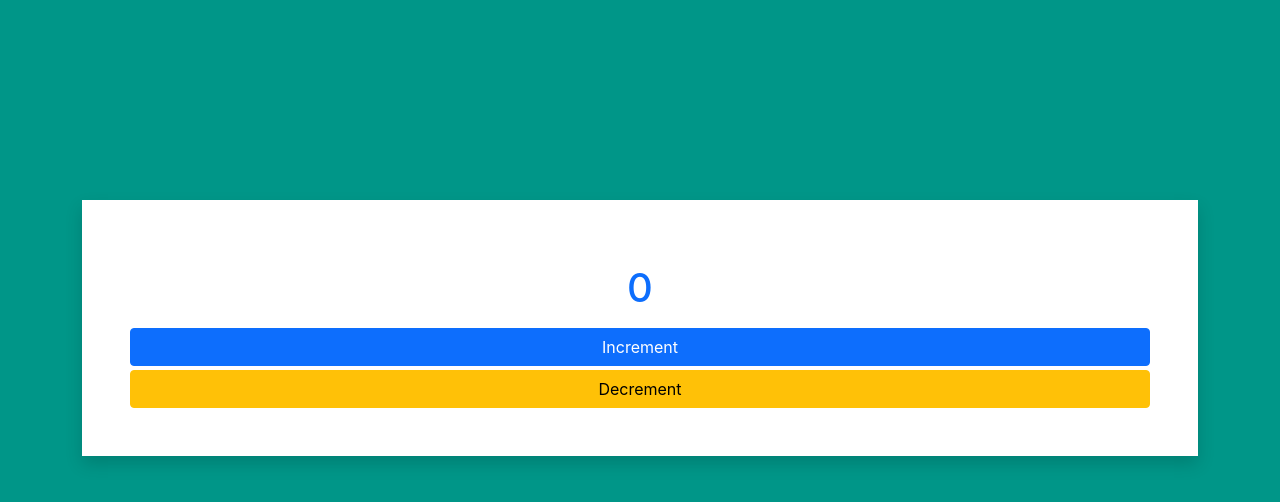
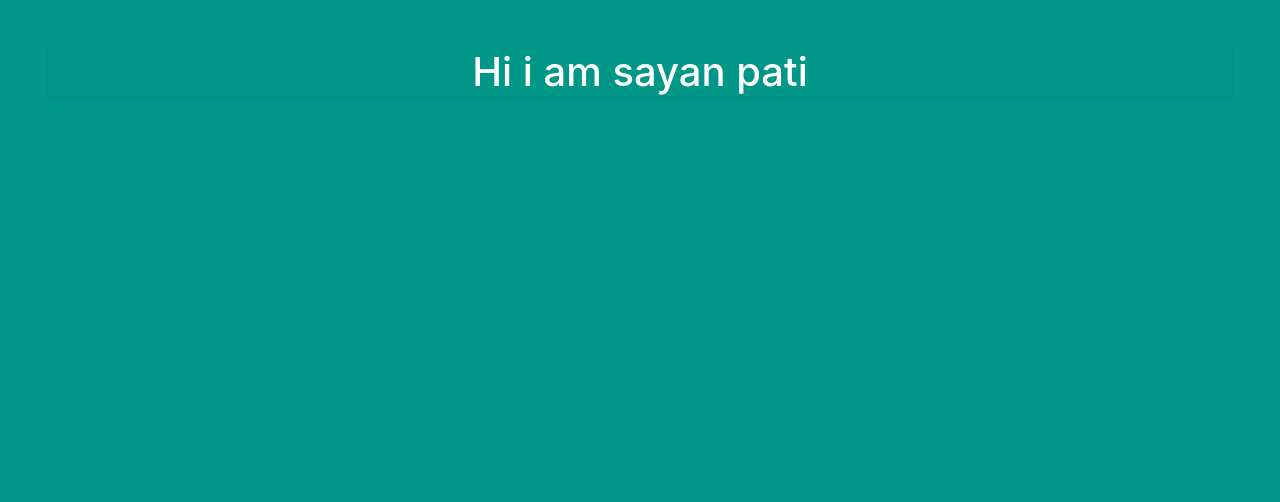
Before and after one commit to sayan99614/React-Practical01, a React (Create React App) app: page / in a window 1280 px wide. Shown: the top 502 px of the page. Built offline with nearby package versions, Linux system fonts and the light colour scheme.

Commit message:
added and learned context api and useConyext

```diff
--- a/src/components/ExampleReducer.jsx
+++ b/src/components/ExampleReducer.jsx
@@ -23,8 +23,8 @@ function ExampleReducer(props) {
         <div className='container text-center'>
            <div className='card p-5 shadow'>
                <h1 className='text-primary my-3'>{state}</h1>
-               <button className='btn btn-primary mb-1' onClick={()=>dispatch({type:"INCREMENT"})}>Increment</button>
-               <button className='btn btn-warning' onClick={()=>dispatch({type:"DECREMENT"})}>Decrement</button>
+               <button className='btn btn-primary mb-1' onClick={()=>dispatch({type:"INCREMENT"})}>Increment 👍</button>
+               <button className='btn btn-warning' onClick={()=>dispatch({type:"DECREMENT"})}>Decrement 👎</button>
            </div>
         </div>
     );
--- a/src/components/GenericContainer.jsx
+++ b/src/components/GenericContainer.jsx
@@ -1,6 +1,7 @@
 import React from "react";
 import { useEffect } from "react";
 import "../css/style.css";
+import CompA from "./context/CompA";
 import ExampleReducer from "./ExampleReducer";
 import FormUncontrolled from "./FormUncontrolled";
 import H1Card from "./H1Card";
@@ -32,7 +33,7 @@ function GenericContainer(props) {
   }
   return (
     <>
-      <ExampleReducer/>
+      <CompA/>
     </>
   );
 }
--- /dev/null
+++ b/src/components/context/CompA.js
@@ -0,0 +1,15 @@
+import React from 'react';
+import CompB from './CompB';
+
+const nameContext=React.createContext();
+
+function CompA(props) {
+    return (
+       <nameContext.Provider value={{name:"sayan pati"}}>
+            <CompB/>
+       </nameContext.Provider>
+    );
+}
+
+export default CompA;
+export {nameContext};
--- /dev/null
+++ b/src/components/context/CompB.js
@@ -0,0 +1,10 @@
+import React from 'react';
+import CompC from './CompC';
+
+const CompB = () => {
+    return (
+        <CompC/>
+    );
+};
+
+export default CompB;
--- /dev/null
+++ b/src/components/context/CompC.js
@@ -0,0 +1,14 @@
+import React from 'react';
+import { nameContext } from './CompA';
+function CompC(props) {
+
+    const context=React.useContext(nameContext);
+
+    return (
+        <>
+        <h1 className='mt-5 text-center text-white shadow-sm mx-5'>Hi i am {context.name}</h1>
+        </>
+    );
+}
+
+export default CompC;
```
